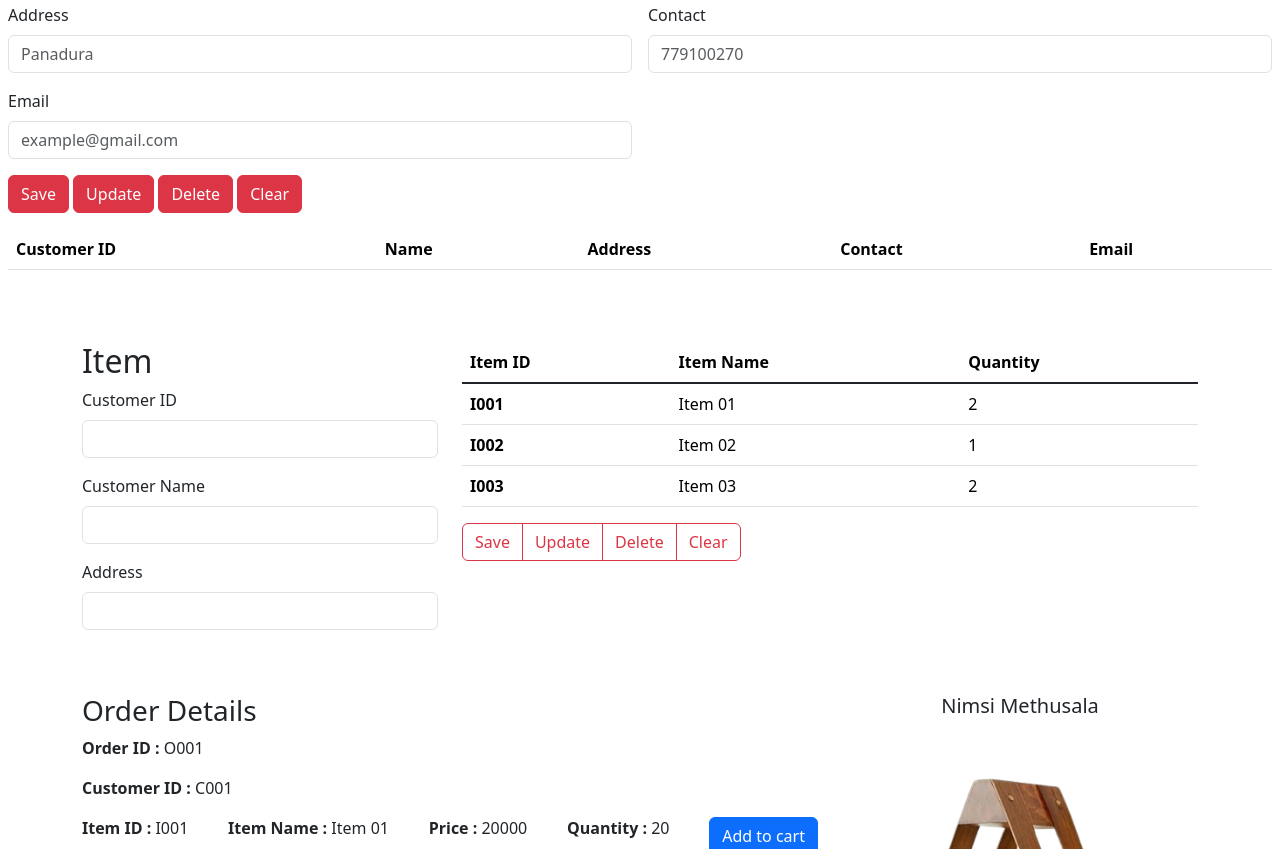
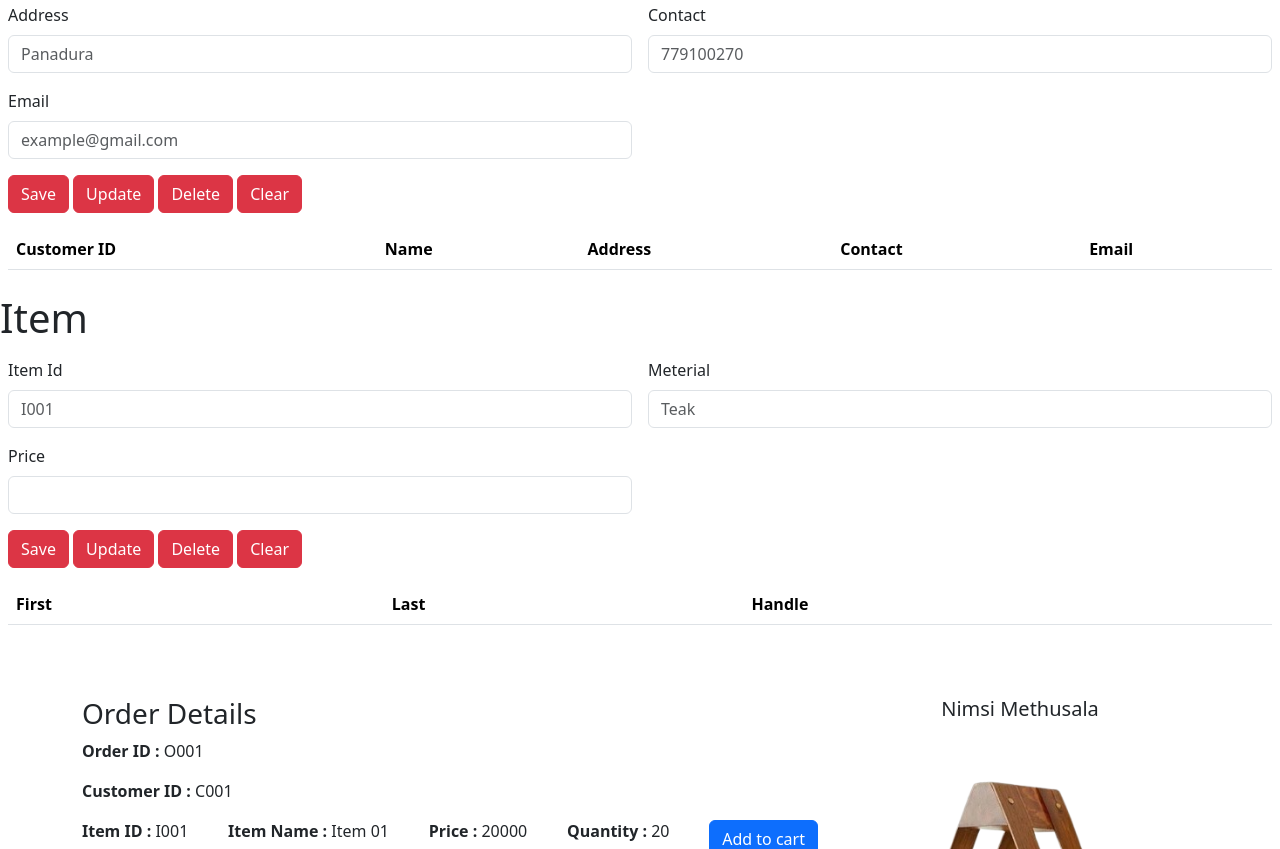
Before and after one commit to nimsimethusala/POS-System, a plain HTML site: page index.html in a window 1280 px wide. Shown: the part 451-1300 px from the top of the page. Drawn offline with nearby package versions, Linux system fonts and the light colour scheme.

Commit message:
update item section

```diff
--- a/index.html
+++ b/index.html
@@ -112,61 +112,44 @@
 </main>
 
 <!-- ========== Item Section =========== -->
-<main class="item-section">
-    <section class="container mt-5">
-        <div class="row">
-            <div class="col-md-4">
-                <h2>Item</h2>
-                <form class="item-form">
-                    <div class="mb-3">
-                        <label for="customerId" class="form-label">Customer ID</label>
-                        <input type="text" class="form-control" id="itemId">
+<main id="item" class="main">
+    <h1>Item</h1>
+    <section class="d-flex-column gap-5">
+        <div class="p-2 main-form"><div class="main-content">
+            <form class="row g-3">
+                <div class="col-md-6">
+                    <label for="itemId" class="form-label">Item Id</label>
+                    <input type="text" class="form-control" id="itemId" placeholder="I001">
                 </div>
-                    <div class="mb-3">
-                        <label for="customerName" class="form-label">Customer Name</label>
-                        <input type="text" class="form-control" id="itemName">
+                <div class="col-md-6">
+                    <label for="material" class="form-label">Meterial</label>
+                    <input type="text" class="form-control" id="material" placeholder="Teak">
                 </div>
-                    <div class="mb-3">
-                        <label for="address" class="form-label">Address</label>
-                        <input type="text" class="form-control" id="price">
+                <div class="col-md-6">
+                    <label for="price" class="form-label">Price</label>
+                    <input type="number" class="form-control" id="price">
+                </div>
+                <div class="col-12">
+                    <button id="save-item" type="button" class="btn btn-danger">Save</button>
+                    <button id="update-item" type="button" class="btn btn-danger">Update</button>
+                    <button id="delete-item" type="button" class="btn btn-danger">Delete</button>
+                    <button id="clear-item"type="button" class="btn btn-danger">Clear</button>
                 </div>
             </form>
-            </div>
-            <div class="col-md-8">
-                <table class="table">
+        </div></div>
+
+        <div class="p-2 main-table1"><div class="main-table">
+            <table class="table main-table-content">
                 <thead>
                 <tr>
-                        <th scope="col">Item ID</th>
-                        <th scope="col">Item Name</th>
-                        <th scope="col">Quantity</th>
+                    <th scope="col">First</th>
+                    <th scope="col">Last</th>
+                    <th scope="col">Handle</th>
                 </tr>
                 </thead>
-                    <tbody class="table-group-divider">
-                    <tr>
-                        <th scope="row">I001</th>
-                        <td>Item 01</td>
-                        <td>2</td>
-                    </tr>
-                    <tr>
-                        <th scope="row">I002</th>
-                        <td>Item 02</td>
-                        <td>1</td>
-                    </tr>
-                    <tr>
-                        <th scope="row">I003</th>
-                        <td>Item 03</td>
-                        <td>2</td>
-                    </tr>
-                    </tbody>
+                <tbody id="item-tbl-body"></tbody>
             </table>
-                <div class="btn-group item-btn" role="group">
-                    <button type="button" class="btn btn-outline-danger">Save</button>
-                    <button type="button" class="btn btn-outline-danger">Update</button>
-                    <button type="button" class="btn btn-outline-danger">Delete</button>
-                    <button type="button" class="btn btn-outline-danger">Clear</button>
-                </div>
-            </div>
-        </div>
+        </div></div>
     </section>
 </main>
 
```
Lines whose indentation alone changed are shown as unchanged.
